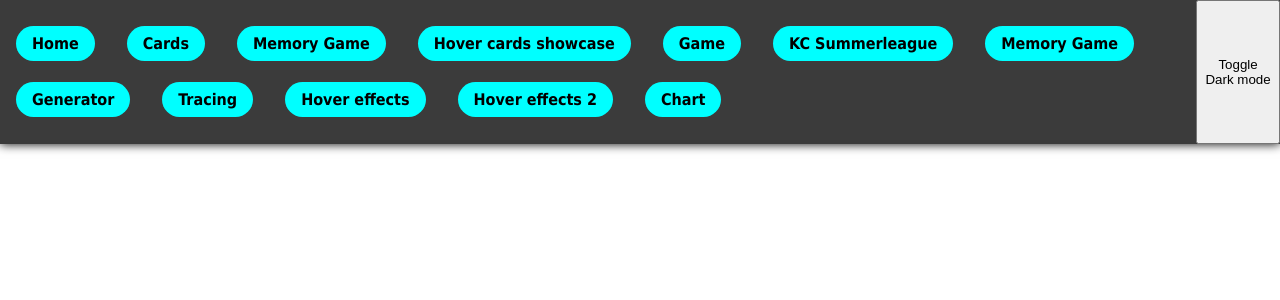
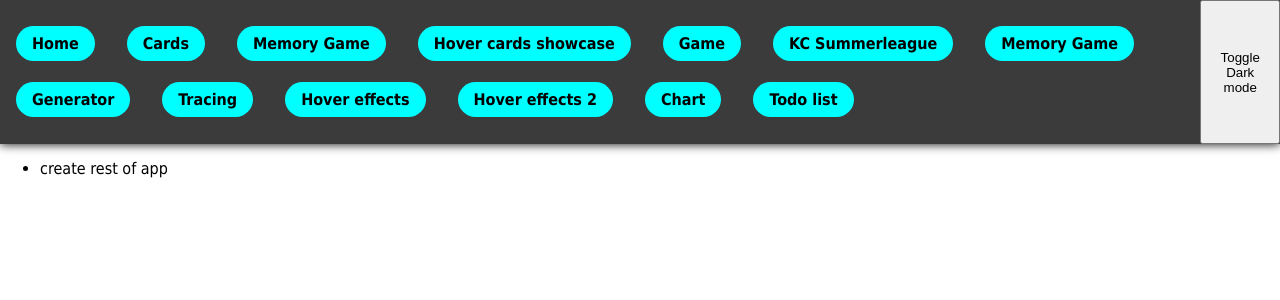
Before and after one commit to EmilNilssonDataDuctus/vite-app, a React (Vite) app: page /todo-list in a window 1280 px wide. Shown: the top 300 px of the page. Built offline with nearby package versions, Linux system fonts and the light colour scheme.

Commit message:
Create template for todo list

```diff
--- a/src/App.jsx
+++ b/src/App.jsx
@@ -8,6 +8,7 @@ import { Home } from "./Pages/Home/Home";
 import { HoverEffectsPage } from "./Pages/HoverEffectsPage/HoverEffectsPage";
 import { HoverEffectsPage2 } from "./Pages/HoverEffectsPage2/HoverEffectsPage2";
 import { MyChart } from "./Pages/MyChart/MyChart";
+import { TodoPage } from "./Pages/TodoPage/TodoPage";
 import Navbar from "./Shared/Navbar/Navbar";
 import CardBig from "./components/CardBig/CardBig";
 import Cards from "./components/Cards/Cards";
@@ -46,6 +47,7 @@ function App() {
           <Route path="/hover-move" element={<HoverEffectsPage />} />
           <Route path="/hover-move2" element={<HoverEffectsPage2 />} />
           <Route path="/chart" element={<MyChart />} />
+          <Route path="/todo-list" element={<TodoPage />} />
         </Routes>
       </BrowserRouter>
     </ThemeProvider>
--- /dev/null
+++ b/src/Pages/TodoPage/TodoPage.tsx
@@ -0,0 +1,22 @@
+import React, { useEffect, useState } from "react";
+import { MainWrapper } from "../../Shared/Page.styled";
+
+export const TodoPage = () => {
+  const [todos, setTodos] = useState([{ task: "create rest of app" }]);
+
+  useEffect(() => {
+    console.log("use Effect called");
+    console.log("todos array updated");
+  }, [todos]);
+
+  return (
+    <MainWrapper>
+      <h1>Todo list</h1>
+      <ul>
+        {todos.map((todo) => (
+          <li>{todo.task}</li>
+        ))}
+      </ul>
+    </MainWrapper>
+  );
+};
--- a/src/Shared/Navbar/Navbar.jsx
+++ b/src/Shared/Navbar/Navbar.jsx
@@ -41,6 +41,9 @@ function Navbar({ themeToggler }) {
         <ListItem>
           <CommonLink href="/chart">Chart</CommonLink>
         </ListItem>
+        <ListItem>
+          <CommonLink href="/todo-list">Todo list</CommonLink>
+        </ListItem>
       </NavbarList>
       <button onClick={() => themeToggler()}>Toggle Dark mode</button>
     </NavbarWrapper>
```
